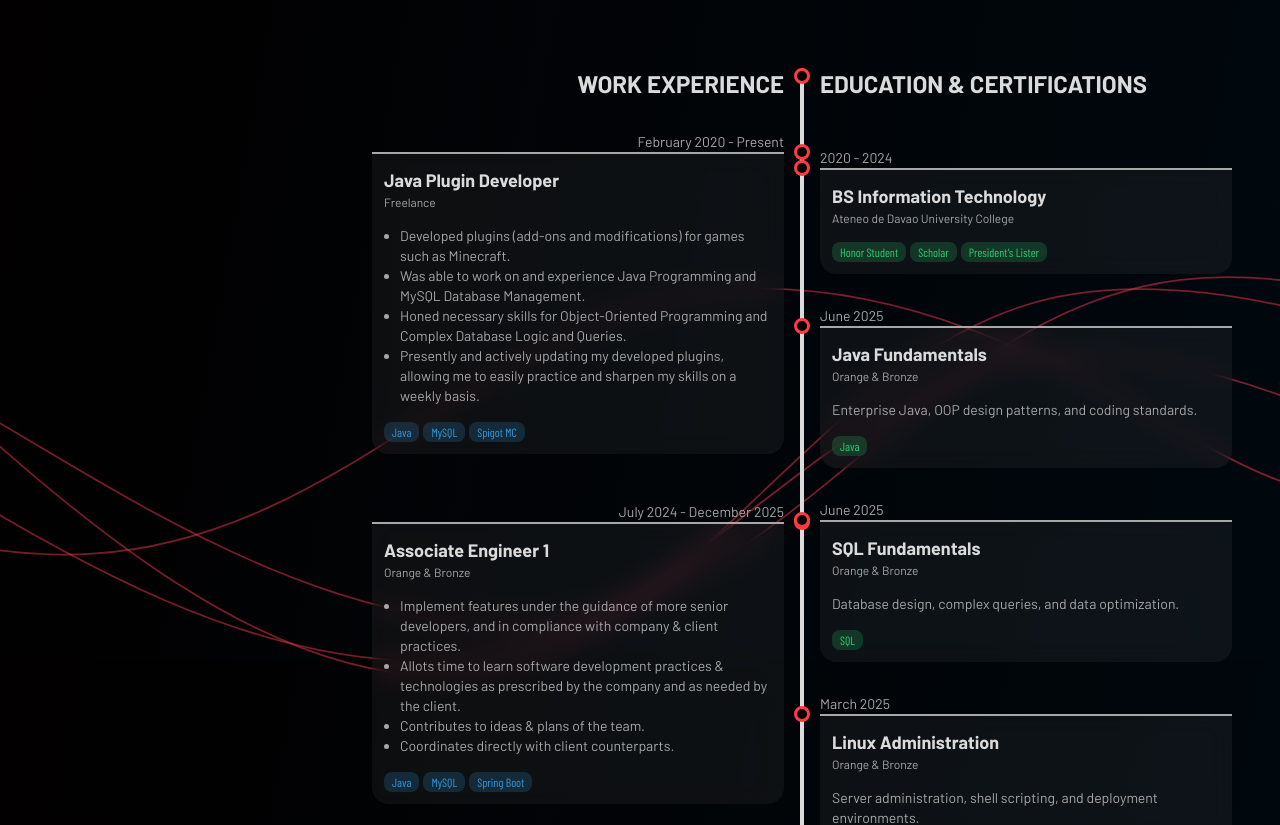
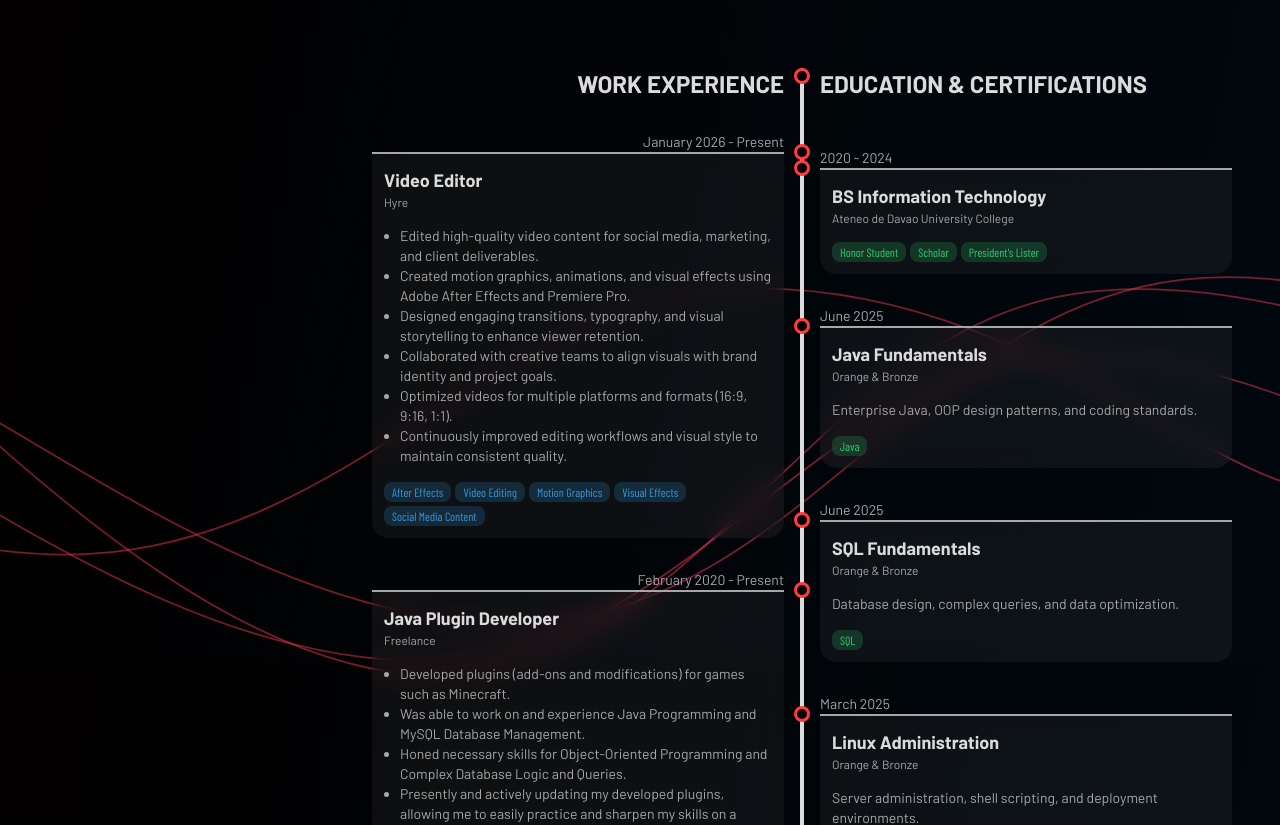
Before and after one commit to Coralise/Wayne-Portfolio, a Next.js app: page /resume in a window 1280 px wide. Shown: the part 940-1765 px from the top of the page. Built offline with nearby package versions, Linux system fonts and the light colour scheme; a web font is replaced by a local one; what tailwindcss-motion would draw is missing.

Commit message:
Update contact information and enhance resume section with new work experience details

```diff
--- a/app/contact/page.js
+++ b/app/contact/page.js
@@ -13,7 +13,7 @@ export default function Contact() {
 
                 <span className="mt-8 flex gap-1 items-center text-foreground-2nd"><span className="text-foreground"><IoMdMail /></span> waynegabule@gmail.com</span>
                 <span className="flex gap-1 items-center text-foreground-2nd"><span className="text-foreground"><FaPhoneAlt /></span> (+63) 927 973 4717</span>
-                <span className="flex gap-1 items-center text-foreground-2nd"><span className="text-foreground"><FaLocationDot /></span> Matina, Davao City, Davao del Sur, Philippines</span>
+                <span className="flex gap-1 items-center text-foreground-2nd"><span className="text-foreground"><FaLocationDot /></span> Davao City, Davao del Sur, Philippines</span>
 
                 <div className="mt-8 flex gap-2">
                     <a href="https://discord.com/users/254225248889602048" target="_blank" className="flex w-fit p-2 bg-neutral-400 rounded-lg transition-all duration-500 hover:bg-transparent text-background hover:text-[#7289da] shadow-[transparent_0px_0px_5px_4px] hover:shadow-[#7289da_0px_0px_5px_4px]">
@@ -31,15 +31,15 @@ export default function Contact() {
                 </div>
             </div>
             <div className="md:w-1/3 max-md:w-full max-md:px-4">
-                <div className="w-full p-4 rounded-lg bg-background shadow-[3px_3px_0px_0px_var(--highlight)] border-2 border-highlight">
-                        <form className="flex flex-col gap-4"
-                            action="https://formspree.io/f/xyzjkvbe"
-                            method="POST"
-                        >
-                            <input className="w-full py-2 px-4 input" placeholder="Email" name="email" />
-                            <textarea className="input" rows={7} placeholder="Body" name="body" />
-                            <button className="self-end py-2 px-4 bg-highlighter rounded-md font-bold border-4 border-transparent hover:border-highlighter hover:bg-transparent transition-all duration-300" type="submit">Send Email</button>
-                        </form>
+                <div className="w-full p-4 rounded-lg bg-background shadow-[3px_3px_0px_0px_var(--highlighter)] border-2 border-highlighter">
+                    <form className="flex flex-col gap-4 bg-background-dark p-4 rounded-lg"
+                        action="https://formspree.io/f/xyzjkvbe"
+                        method="POST"
+                    >
+                        <input className="w-full py-2 px-4 input bg-[#18181b] text-background border border-foreground-2nd rounded-md focus:outline-none focus:border-highlight placeholder:text-foreground-2nd transition-all duration-300" placeholder="Email" name="email" />
+                        <textarea className="input bg-[#18181b] text-background border border-foreground-2nd rounded-md focus:outline-none focus:border-highlight placeholder:text-foreground-2nd transition-all duration-300" rows={7} placeholder="Body" name="body" />
+                        <button className="self-end py-2 px-4 bg-highlighter-2nd text-foreground rounded-md font-bold border-4 border-transparent hover:border-highlighter-2nd hover:bg-transparent hover:text-highlighter-2nd transition-all duration-300" type="submit">Send Email</button>
+                    </form>
                 </div>
             </div>
         </div>
--- a/app/motion-graphics-portfolio.json
+++ b/app/motion-graphics-portfolio.json
@@ -16,8 +16,8 @@
         "sSkqzXzUq5U"
     ],
     "Publication Materials": [
+        "MMrjXzy7xEU",
         "FAwZTJd_pXw",
-        "MMrjXzy7xEU",
         "R_d9dBCknB8",
         "KOADae79feg",
         "PgcDejAV15k"
--- a/app/resume/page.js
+++ b/app/resume/page.js
@@ -203,6 +203,28 @@ function MonoTimeline({ className }) {
             <div className="flex flex-col items-start pl-4 flex-1">
                 <div className="font-bold text-2xl">WORK EXPERIENCE</div>
                 <TimelineCard
+                    className="mt-8"
+                    jobTitle="Java Plugin Developer"
+                    company="Freelance"
+                    date="February 2020 - Present"
+                    tags={[
+                        [<RiJavaLine />, "Java Development"],
+                        [<TbBrandMysql />, "Database Systems"],
+                        [<SiSpigotmc />, "Game Plugins"],
+                        ["⚙️", "Backend Logic"],
+                        ["🧠", "System Design"]
+                    ]}
+                    tagColor="#3498db"
+                    >
+                    <ul className="list-disc pl-4">
+                        <li>Developed custom game plugins and features for Minecraft servers using Java.</li>
+                        <li>Built database-driven systems with MySQL to manage player data and server functionality.</li>
+                        <li>Created modular and scalable code structures using object-oriented programming principles.</li>
+                        <li>Improved plugin performance, stability, and usability through continuous updates.</li>
+                        <li>Translated gameplay ideas into functional systems and tools for real-world server use.</li>
+                    </ul>
+                </TimelineCard>
+                <TimelineCard
                     className="mt-8" jobTitle="Java Plugin Developer" company="Freelance" date="February 2020 - Present" tags={[[<RiJavaLine />, "Java"], [<TbBrandMysql />, "MySQL"], [<SiSpigotmc />, "Spigot MC"]]} tagColor="#3498db">
                     <ul className="list-disc pl-4">
                         <li>Developed plugins (add-ons and modifications) for games such as Minecraft.</li>
@@ -268,6 +290,23 @@ function BiTimeline({ maxDraw, targetRef, className }) {
     return <div className={`${className} mt-60 flex w-full justify-start pb-8`}>
         <div className="flex flex-col items-end pr-4 flex-1">
             <div className="font-bold text-2xl">WORK EXPERIENCE</div>
+            <ProgressTimelineCard drawProgress={maxDraw} drawPosition={0.15}
+                className="mt-8" jobTitle="Video Editor" company="Hyre" date="January 2026 - Present" side="left" tags={[
+  [<SiAdobeaftereffects />, "After Effects"],
+  [<SiAdobepremierepro />, "Video Editing"],
+  ["🎬", "Motion Graphics"],
+  ["✨", "Visual Effects"],
+  ["📱", "Social Media Content"]
+]} tagColor="#3498db">
+                <ul className="list-disc pl-4">
+                    <li>Edited high-quality video content for social media, marketing, and client deliverables.</li>
+                    <li>Created motion graphics, animations, and visual effects using Adobe After Effects and Premiere Pro.</li>
+                    <li>Designed engaging transitions, typography, and visual storytelling to enhance viewer retention.</li>
+                    <li>Collaborated with creative teams to align visuals with brand identity and project goals.</li>
+                    <li>Optimized videos for multiple platforms and formats (16:9, 9:16, 1:1).</li>
+                    <li>Continuously improved editing workflows and visual style to maintain consistent quality.</li>
+                </ul>
+            </ProgressTimelineCard>
             <ProgressTimelineCard drawProgress={maxDraw} drawPosition={0.15}
                 className="mt-8" jobTitle="Java Plugin Developer" company="Freelance" date="February 2020 - Present" side="left" tags={[[<RiJavaLine />, "Java"], [<TbBrandMysql />, "MySQL"], [<SiSpigotmc />, "Spigot MC"]]} tagColor="#3498db">
                 <ul className="list-disc pl-4">
```
